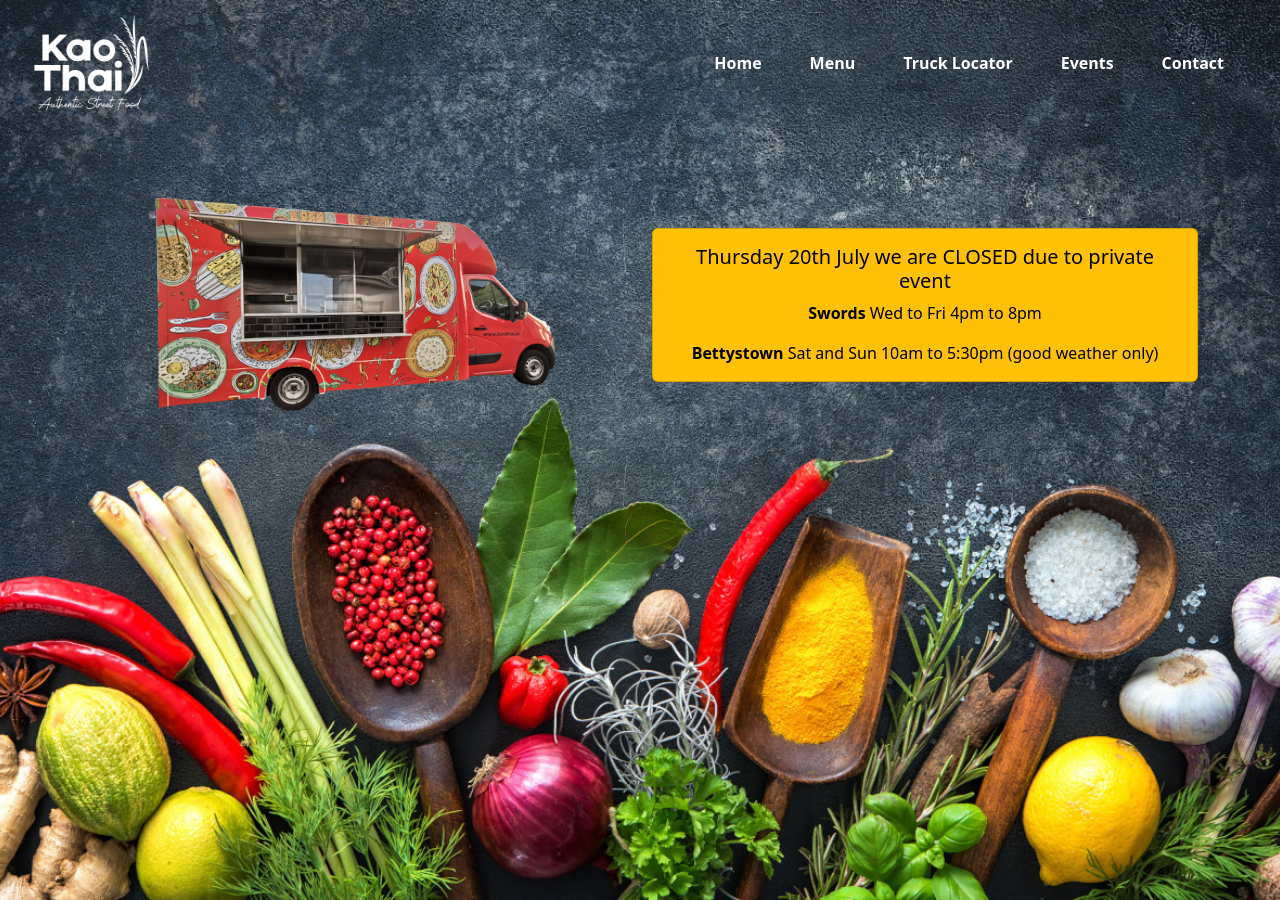
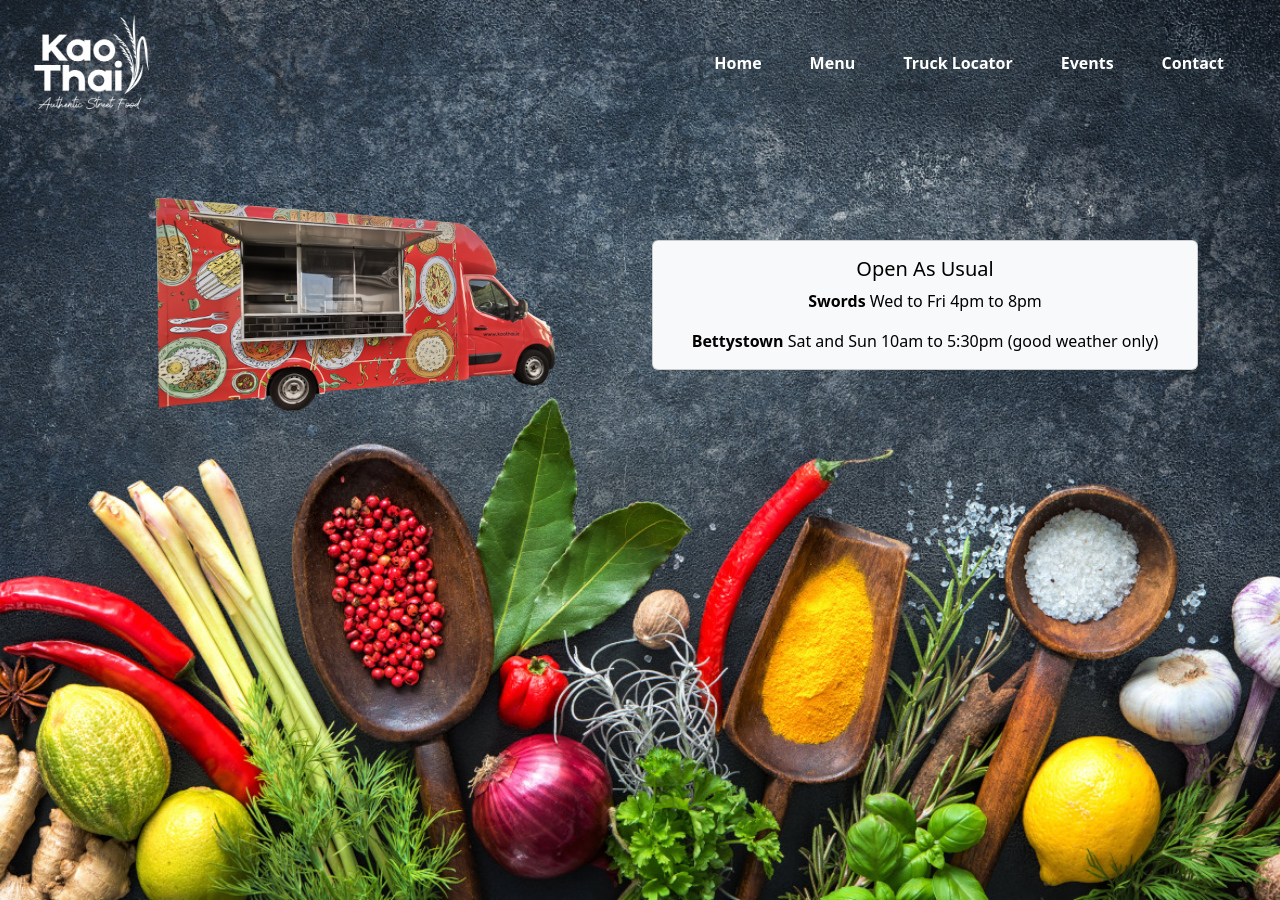
Before and after one commit to maxymo/kaothai-web, a Jekyll site: the page built from index.html, in a window 1280 px wide and 900 px high. Built offline with Jekyll 4.4.1, drawn with Linux system fonts in a browser that asks for light colours; comment, search, counter and statistics services are not loaded.

Commit message:
update hours

```diff
--- a/index.html
+++ b/index.html
@@ -1,7 +1,7 @@
 ---
 layout: default
 title: Kao Thai Food Truck Ireland - Authentic Street Food
-openHoursTitle: "Thursday 20th July we are CLOSED due to private event"
+openHoursTitle: "Open As Usual"
 openHoursSwrods: "Wed to Fri 4pm to 8pm"
 openHoursBettystown: "Sat and Sun 10am to 5:30pm (good weather only)"
 ---
@@ -17,7 +17,7 @@
                 <img class="img-fluid" src="/assets/img/truck.png" alt="Kao Thai Food Truck">
             </div>
             <div class="col-12 col-md-6 text-center">
-                <div class="card text-bg-light bg-warning">
+                <div class="card text-bg-light">
                     <div class="card-body">
                         <h5 class="card-title">{{ page.openHoursTitle }}</h5>
                         <p class="card-text"><b>Swords</b> {{ page.openHoursSwrods }}</p>
```
